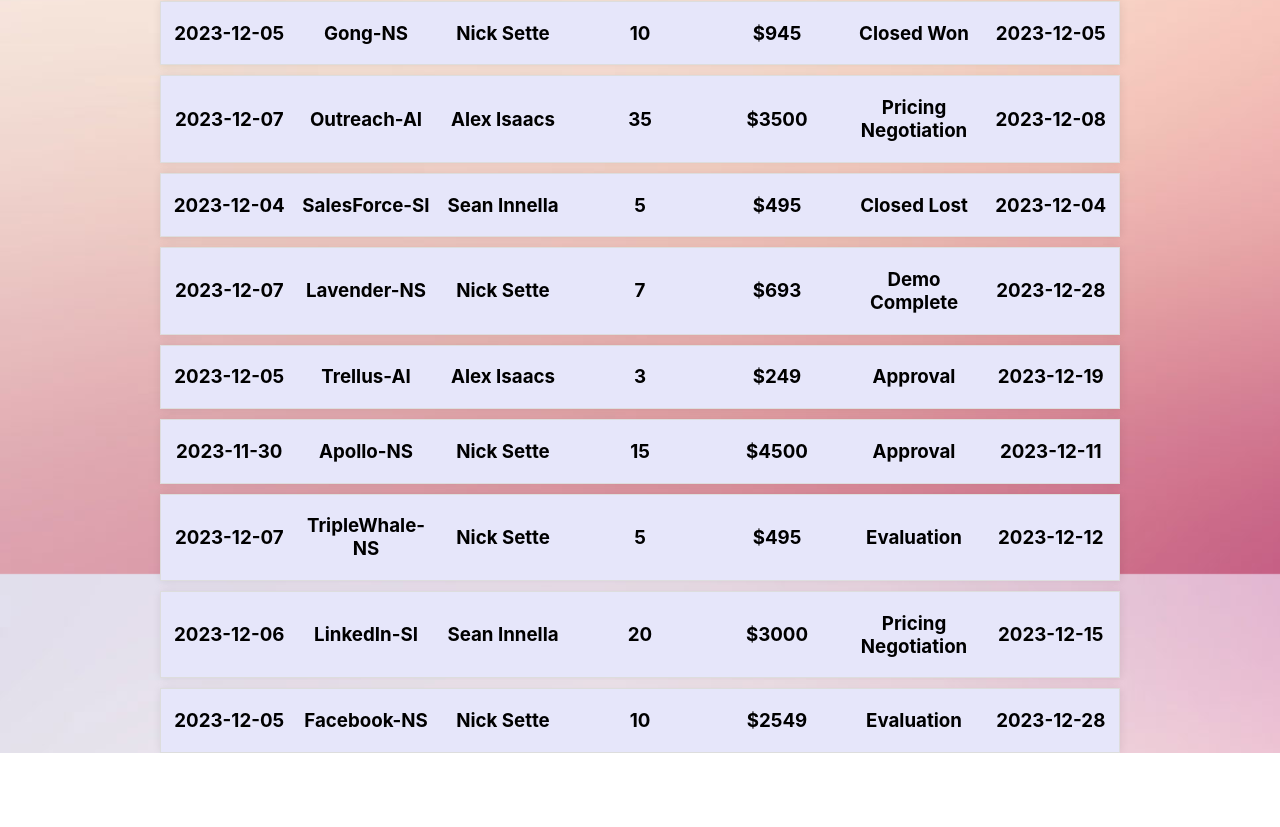
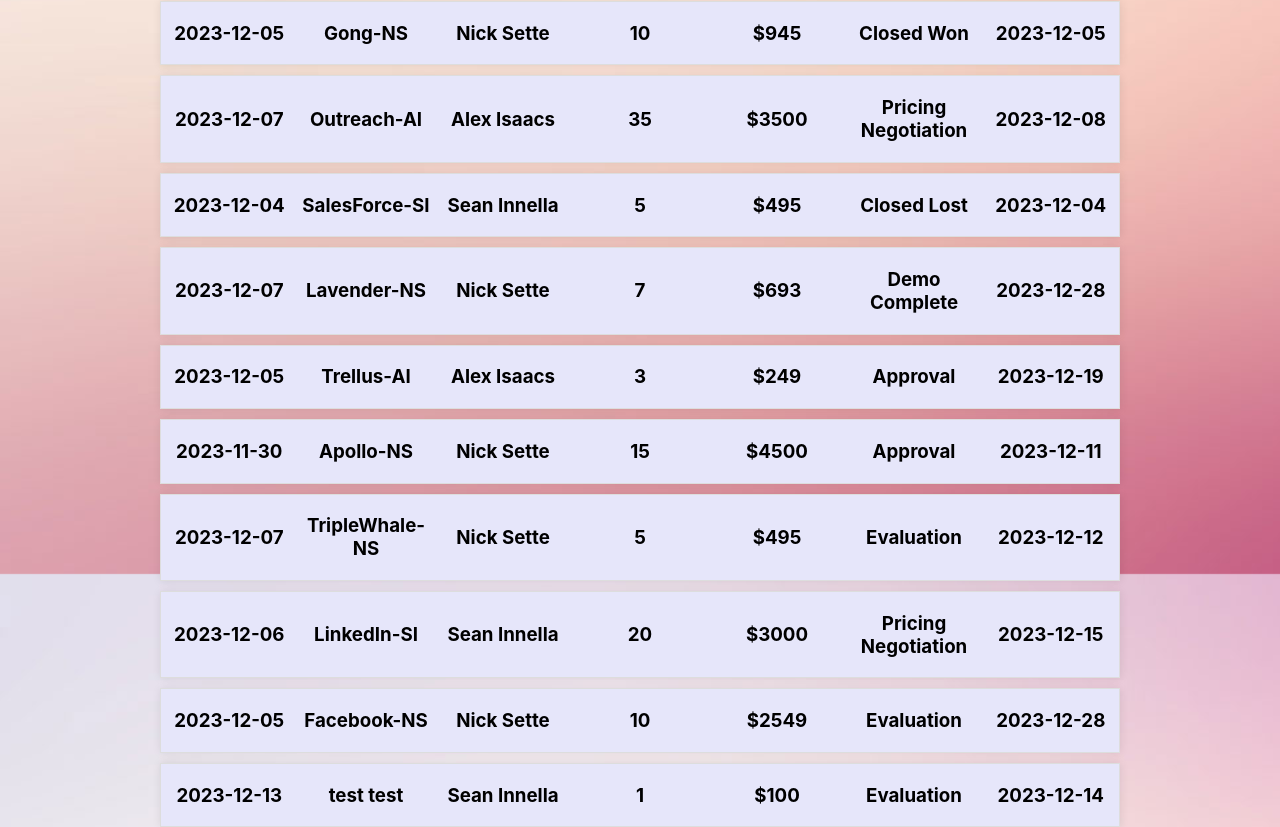
Before and after one commit to Alexisaacs18/salesForcasting, a React (Create React App) app in the folder sales-forcasting/: page / in a window 1280 px wide. Shown: the part 826-1653 px from the top of the page. Before the commit the page ends 1579 px from the top, so only its background shows below. Built offline with nearby package versions, Linux system fonts and the light colour scheme; data requests are answered from the project's data file.

Commit message:
button animation

```diff
--- a/sales-forcasting/db.json
+++ b/sales-forcasting/db.json
@@ -123,6 +123,16 @@
       "stage_id": 2,
       "close": "2023-12-28",
       "id": 12
+    },
+    {
+      "last_update": "2023-12-13",
+      "name": "test test ",
+      "rep": "Sean Innella",
+      "users": 1,
+      "monthly_recurring_revenue": 100,
+      "stage_id": 2,
+      "close": "2023-12-14",
+      "id": 13
     }
   ],
   "reps": [
--- a/sales-forcasting/src/index.css
+++ b/sales-forcasting/src/index.css
@@ -219,6 +219,10 @@ code {
   border: none;
   cursor: pointer;
   border-radius: 8px;
+}
+
+.formButton:active {
+  transform: scale(0.95);
 }
 
 /* Updated styles for NewDealForm */
```
